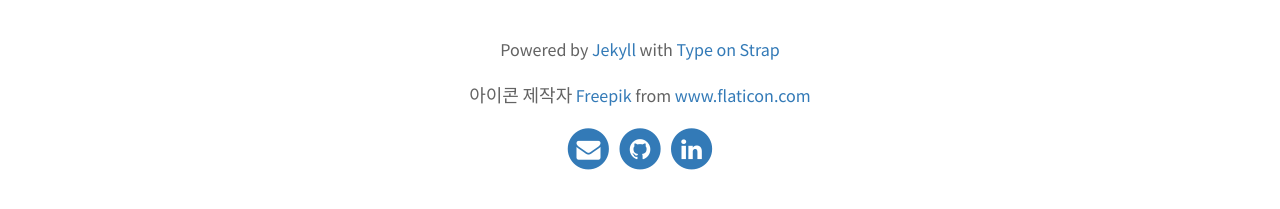
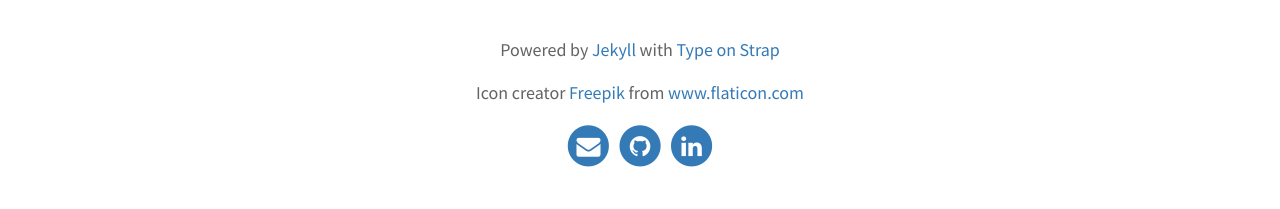
Before and after one commit to aerimforest/yenimm, a Jekyll site: the page built from index.markdown, in a window 1280 px wide. Shown: the part 387-596 px from the top of the page. Built offline with Jekyll 4.4.1, drawn with Linux system fonts in a browser that asks for light colours; the list of posts is cut into pages by our own code.

Commit message:
Update _config.yml

```diff
--- a/_config.yml
+++ b/_config.yml
@@ -13,7 +13,7 @@ header_text: aerimforest's blog  # Change Blog header text
 header_feature_image: assets/img/pexels/watercolor.png
 footer_text: >
   Powered by <a href="https://jekyllrb.com/">Jekyll</a> with <a href="https://github.com/sylhare/Type-on-Strap">Type on Strap</a>
-  <div>아이콘 제작자 <a href="https://www.flaticon.com/kr/authors/freepik" title="Freepik">Freepik</a> from <a href="https://www.flaticon.com/kr/" title="Flaticon">www.flaticon.com</a></div>
+  <div>Icon creator <a href="https://www.flaticon.com/kr/authors/freepik" title="Freepik">Freepik</a> from <a href="https://www.flaticon.com/kr/" title="Flaticon">www.flaticon.com</a></div>
 
 # Blog
 excerpt: true                                           # Or "truncate" (first 250 characters), "false" to disable
```
